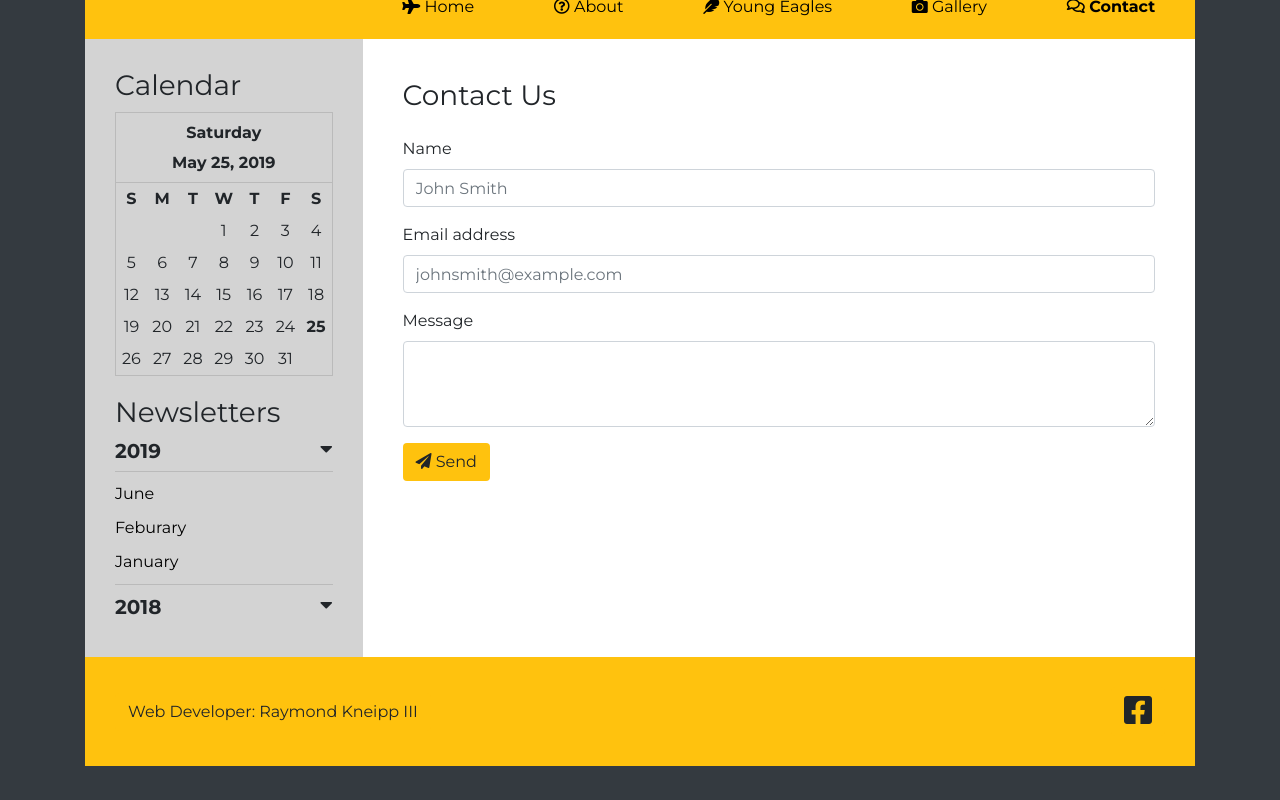
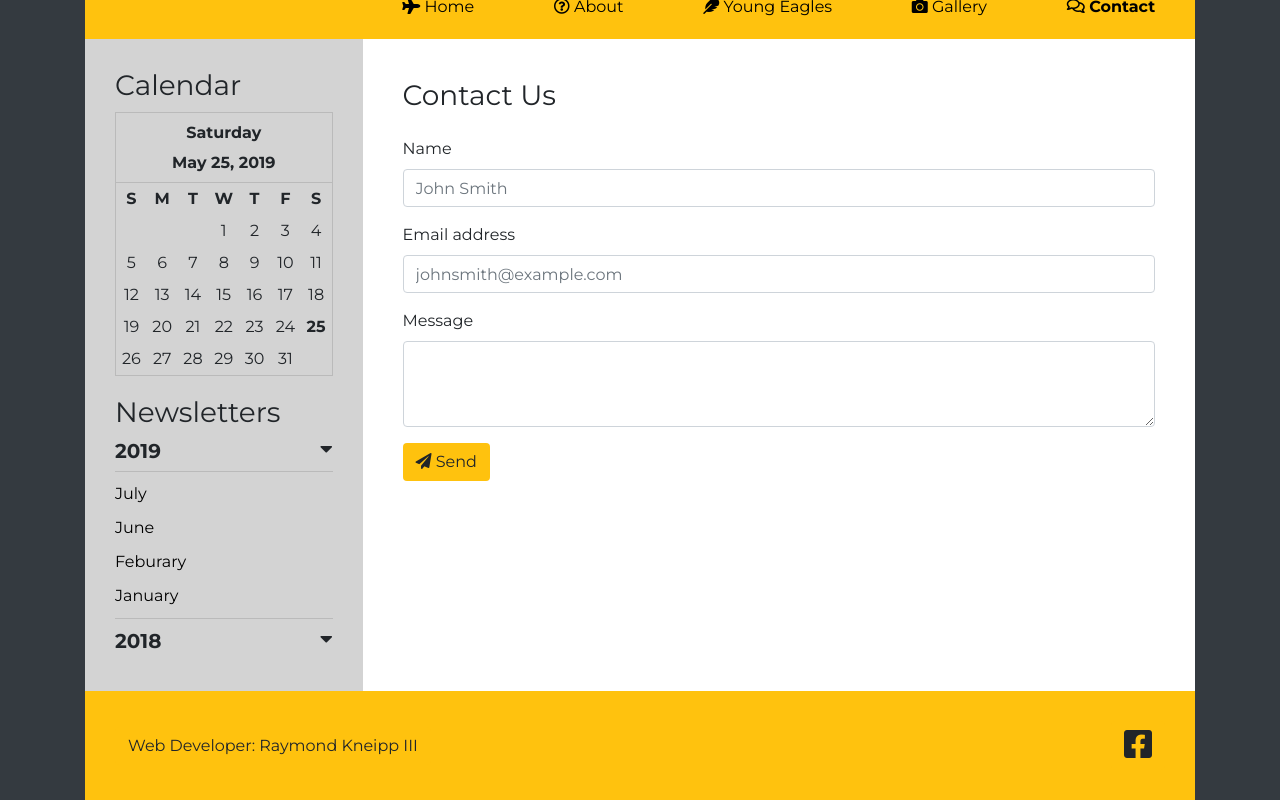
Before and after one commit to thor3444/eaa-chapter-174, a React (Create React App) app: page /contact in a window 1280 px wide. Shown: the part 494-1294 px from the top of the page. Before the commit the page ends 1260 px from the top, so only its background shows below. Built offline with nearby package versions, Linux system fonts and the light colour scheme.

Commit message:
Added July Newsletter and changed footer dev URL

```diff
--- a/src/components/Footer.js
+++ b/src/components/Footer.js
@@ -8,7 +8,7 @@ const Footer = () => {
 					target="_blank"
 					rel="noopener noreferrer"
 					className="btn btn-yellow"
-					href="https://raymondkneipp.netlify.com/"
+					href="https://raymondkneipp.com/"
 				>
 					Web Developer: Raymond Kneipp III
 				</a>
--- a/src/components/Newsletters.js
+++ b/src/components/Newsletters.js
@@ -13,6 +13,7 @@ import newsletter12_18 from "../newsletters/2018/12-18-tailSpinners.pdf";
 import newsletter1_19 from "../newsletters/2019/1-19-tailSpinners.pdf";
 import newsletter2_19 from "../newsletters/2019/2-19-tailSpinners.pdf";
 import newsletter6_19 from "../newsletters/2019/6-19-tailSpinners.pdf";
+import newsletter7_19 from "../newsletters/2019/7-19-tailSpinners.pdf";
 
 const Newsletters = () => {
 	return (
@@ -26,7 +27,7 @@ const Newsletters = () => {
 					data-toggle="collapse"
 					data-target="#collapseOne"
 				>
-					2019 <i className="fas fa-caret-down float-right"></i>
+					2019 <i className="fas fa-caret-down float-right" />
 				</div>
 
 				<div
@@ -34,7 +35,12 @@ const Newsletters = () => {
 					className="collapse show accordion-body"
 					data-parent="#accordion"
 				>
-				<p>
+					<p>
+						<a href={newsletter7_19} target="_blank" rel="noopener noreferrer">
+							July
+						</a>
+					</p>
+					<p>
 						<a href={newsletter6_19} target="_blank" rel="noopener noreferrer">
 							June
 						</a>
@@ -56,7 +62,7 @@ const Newsletters = () => {
 					data-toggle="collapse"
 					data-target="#collapseTwo"
 				>
-					2018 <i className="fas fa-caret-down float-right"></i>
+					2018 <i className="fas fa-caret-down float-right" />
 				</div>
 				<div
 					id="collapseTwo"
```
Also changed, not shown: 1 other file (tests, documents, lock files or other folders).
